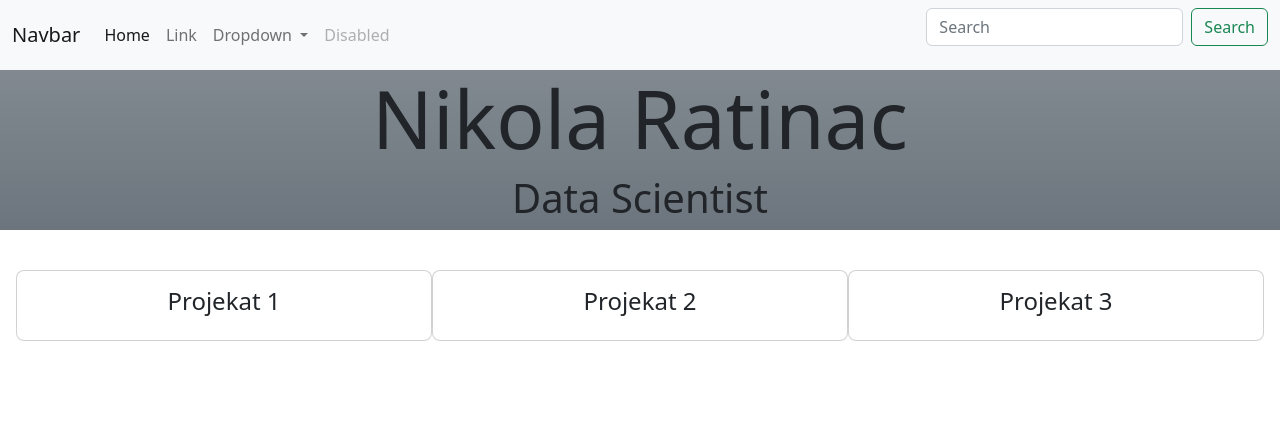
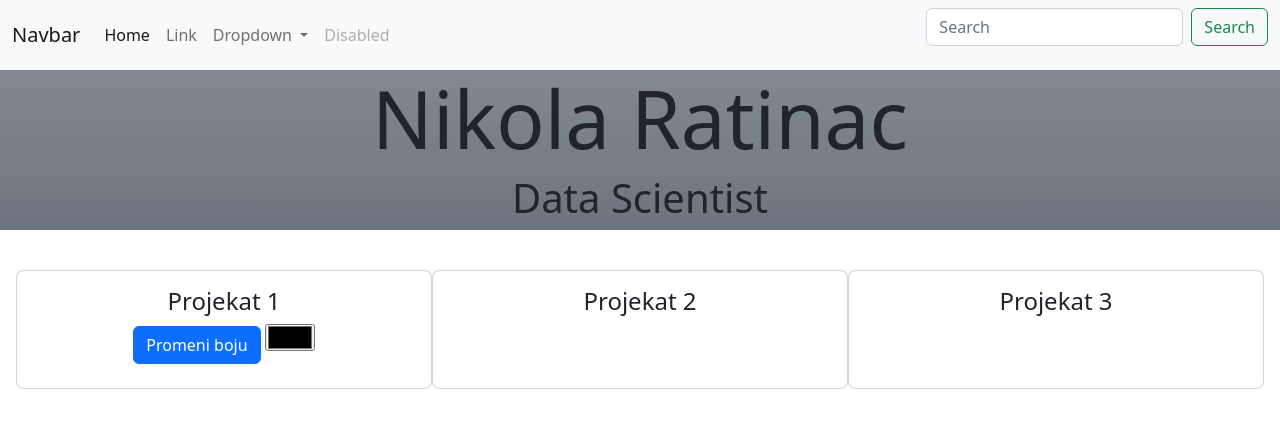
Before and after one commit to Aiden377/materijal, a plain HTML site: page index.html in a window 1280 px wide. Drawn offline with nearby package versions, Linux system fonts and the light colour scheme.

Commit message:
add some js

```diff
--- a/index.html
+++ b/index.html
@@ -5,7 +5,14 @@
     <meta name="viewport" content="width=device-width, initial-scale=1.0">
     <title>Nikola Ratinac</title>
     <link href="https://cdn.jsdelivr.net/npm/bootstrap@5.2.3/dist/css/bootstrap.min.css" rel="stylesheet" integrity="sha384-rbsA2VBKQhggwzxH7pPCaAqO46MgnOM80zW1RWuH61DGLwZJEdK2Kadq2F9CUG65" crossorigin="anonymous">
-</head>
+    <script>
+      function menjajBoju() {
+        let picker = document.getElementById("color-picker")
+        let boja = picker.value
+        document.getElementById("banner").style.color = boja
+      }
+    </script>
+  </head>
 <body>
     <nav class="navbar navbar-expand-lg bg-light">
         <div class="container-fluid">
@@ -44,7 +51,7 @@
         </div>
       </nav>
       <div class="container-fluid text-center">
-        <div class="row bg-secondary bg-gradient">
+        <div class="row bg-secondary bg-gradient" id="banner">
             <div class="col">
                 <h1 class="display-1">Nikola Ratinac</h1>
                 <h3 class="display-6">Data Scientist</h3>
@@ -52,10 +59,12 @@
         </div>
         <br>
         <div class="row row-cols-1 row-cols-md-2 row-cols-lg-3 p-3">
-            <div class="col card rounded-3">
+            <div class="col card rounded-3" id="target">
                 <div class="card-body">
                     <div class="card-title justify-content-start">
                         <h4>Projekat 1</h3>
+                        <button class="btn btn-primary" onclick="menjajBoju()">Promeni boju</button>
+                        <input type="color" name="" id="color-picker">
                     </div>
                 </div>
             </div>
```
